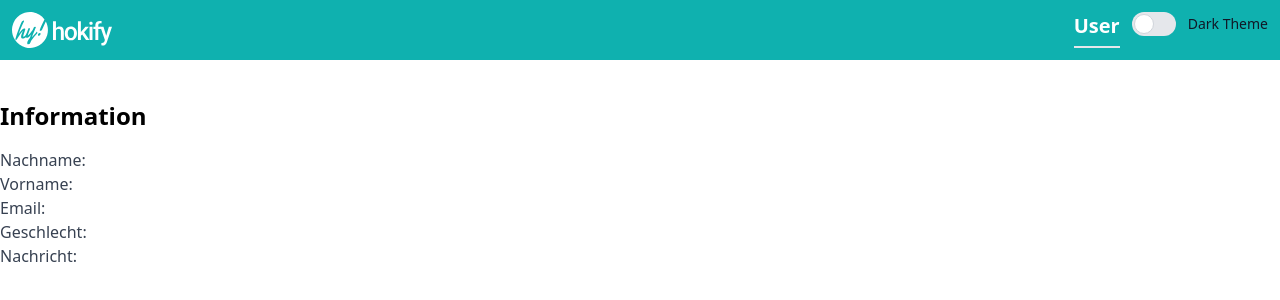
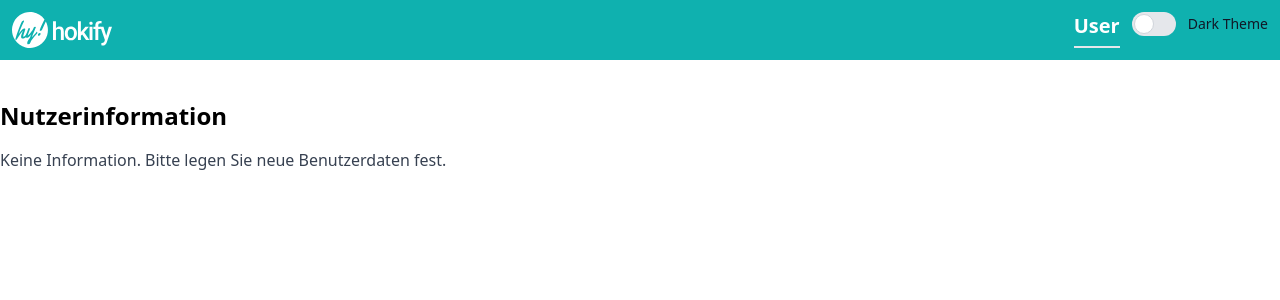
Before and after one commit to AKapran8/hokify, a Nuxt app: page /user in a window 1280 px wide. Shown: the top 300 px of the page. Built offline with nearby package versions, Linux system fonts and the light colour scheme; a web font is replaced by a local one.

Commit message:
updated user info page

```diff
--- a/pages/user.vue
+++ b/pages/user.vue
@@ -1,14 +1,27 @@
 <template>
   <div class="mt-10 mx-auto mb-0">
-    <h1 class="text-2xl font-semibold mb-4">Information</h1>
-    <p class="text-gray-700">Nachname: {{ user.name }}</p>
-    <p class="text-gray-700">Vorname: {{ user.lastName }}</p>
-    <p class="text-gray-700">Email: {{ user.email }}</p>
-    <p class="text-gray-700">Geschlecht: {{ user.gender }}</p>
-    <p class="text-gray-700">Nachricht: {{ user.note }}</p>
+    <h1 class="text-2xl font-semibold mb-4">Nutzerinformation</h1>
+    <div v-if="user.name.length">
+      <p class="text-gray-700">Nachname: {{ user.name }}</p>
+      <p class="text-gray-700">Vorname: {{ user.lastName }}</p>
+      <p class="text-gray-700">Email: {{ user.email }}</p>
+      <p class="text-gray-700">Geschlecht: {{ user.gender }}</p>
+      <p class="text-gray-700">Nachricht: {{ user.note }}</p>
+    </div>
+    <p v-else class="text-gray-700">
+      Keine Information. Bitte legen Sie neue Benutzerdaten fest.
+    </p>
+    <button
+      v-if="user.name.length"
+      type="button"
+      class="inline-block rounded-full border px-11 py-1 btn-color mt-3"
+      @click="resetUserData"
+    >
+      Daten zurücksetzen
+    </button>
   </div>
 </template>
-<script>
+<script lang="ts">
 import Vue from 'vue'
 
 export default Vue.extend({
@@ -21,5 +34,24 @@ export default Vue.extend({
       return this.$store.getters.getUser
     },
   },
+  methods: {
+    resetUserData(): void {
+      this.$store.dispatch('resetUser')
+    },
+  },
 })
 </script>
+
+<style scoped>
+.btn-color {
+  border-color: #0fb1af;
+  background-color: #0fb1af;
+  color: #fff;
+}
+
+.btn-color:hover {
+  border-color: #106463;
+  background-color: #106463;
+  transition: 0.5s ease;
+}
+</style>
--- a/store/index.ts
+++ b/store/index.ts
@@ -1,4 +1,4 @@
-import { IUserData } from '~/models/user-data.model';
+import { IUserData } from '~/models/user-data.model'
 
 export const state = () => ({
   user: {
@@ -14,40 +14,43 @@ export const state = () => ({
     email: '',
     gender: '',
     note: '',
-  } as IUserData,
+  } as IUserData, // Not sure, I think it useless
   isSubmitted: false,
-});
+})
 
 export const mutations = {
-  setUser(state: { user: IUserData; isSubmitted: boolean} , data: IUserData) {
-    state.user = data;
-    state.isSubmitted = true;
+  setUser(state: { user: IUserData; isSubmitted: boolean }, data: IUserData) {
+    state.user = data
+    state.isSubmitted = true
   },
-  resetUser(state: { user: IUserData; }) {
+  resetUser(state: { user: IUserData }) {
     state.user = {
       name: '',
       lastName: '',
       email: '',
       gender: '',
       note: '',
-    };
+    }
   },
 }
 
 export const getters = {
-  getUser(state: { user: IUserData; }) {
+  getUser(state: { user: IUserData }) {
     return state.user
   },
   getEmptyUser(state: { user: IUserData; emptyUser: IUserData }) {
     return state.emptyUser
   },
-  getSubmitStatus(state: { user: IUserData; isSubmitted: boolean}) {
+  getSubmitStatus(state: { user: IUserData; isSubmitted: boolean }) {
     return state.isSubmitted
-  }
+  },
 }
 
 export const actions = {
-  createUser({commit}: any, userData: IUserData) {
+  createUser({ commit }: any, userData: IUserData) {
     commit('setUser', userData)
-  }
+  },
+  resetUser({ commit }: any) {
+    commit('resetUser')
+  },
 }
```
